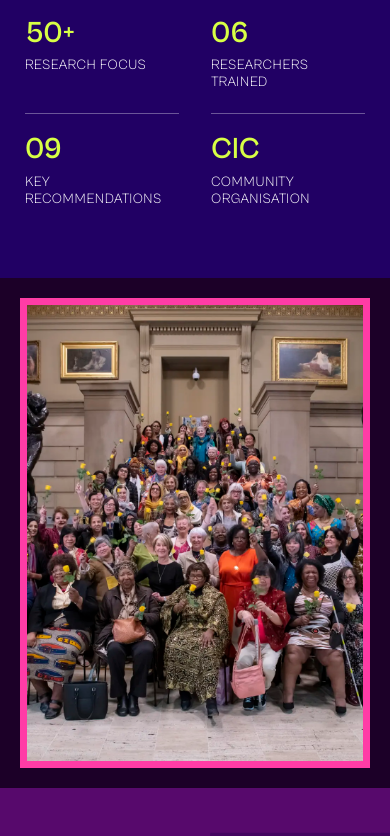
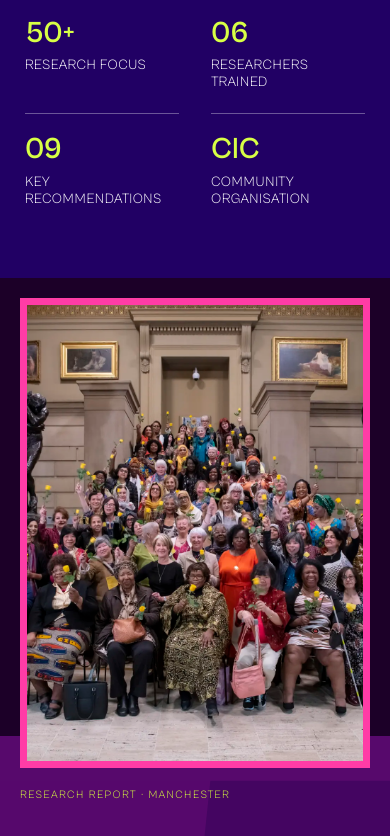
Before and after one commit to ahmedFayyazG/womenvoices4, a Next.js app: page / in a window 390 px wide. Shown: the part 7449-8285 px from the top of the page. Built offline with nearby package versions, Linux system fonts and the light colour scheme; no server answers.

Commit message:
Extend research image to section bottom with slight overlap
Co-Authored-By: Claude Sonnet 5.5 <noreply@anthropic.com>
Claude-Session: https://claude.ai/code/session_012xqt9U3DCs3yBWkbs8chLT

```diff
--- a/src/app/globals.css
+++ b/src/app/globals.css
@@ -696,7 +696,8 @@ section[id] {
 .home-research-image {
   position: relative;
   min-height: 540px;
-  margin: 5vw 0 5vw 5vw;
+  z-index: 2;
+  margin: 5vw 0 -64px 5vw;
   border: 12px solid #ff3ca6;
 }
 
@@ -1711,7 +1712,7 @@ section[id] {
 
   .home-research-image {
     min-height: 600px;
-    margin: 5vw;
+    margin: 5vw 5vw -48px;
   }
 
   .home-conversation {
@@ -1779,7 +1780,7 @@ section[id] {
 
   .home-research-image {
     min-height: 470px;
-    margin: 20px;
+    margin: 20px 20px -32px;
     border-width: 7px;
   }
 
```
